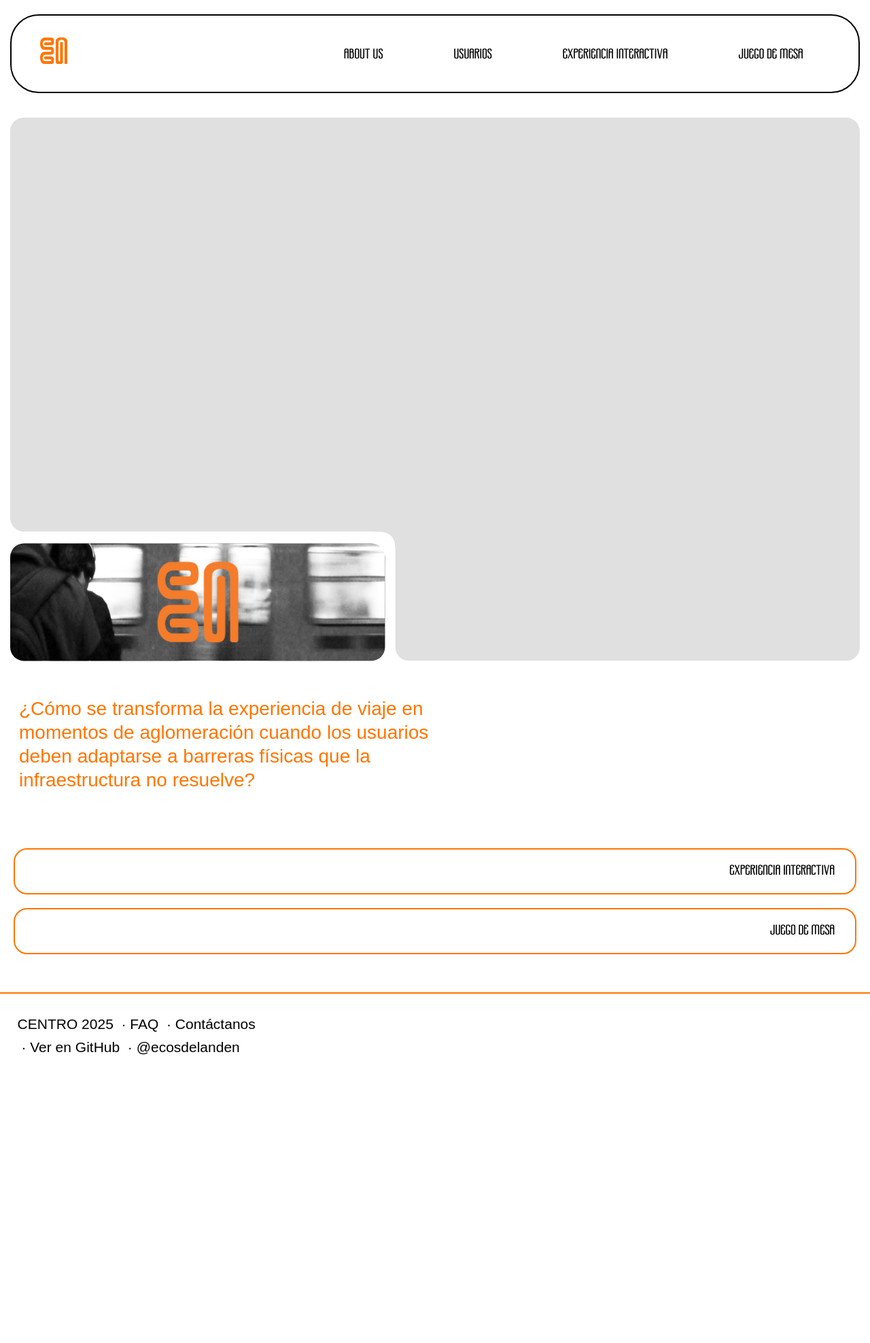
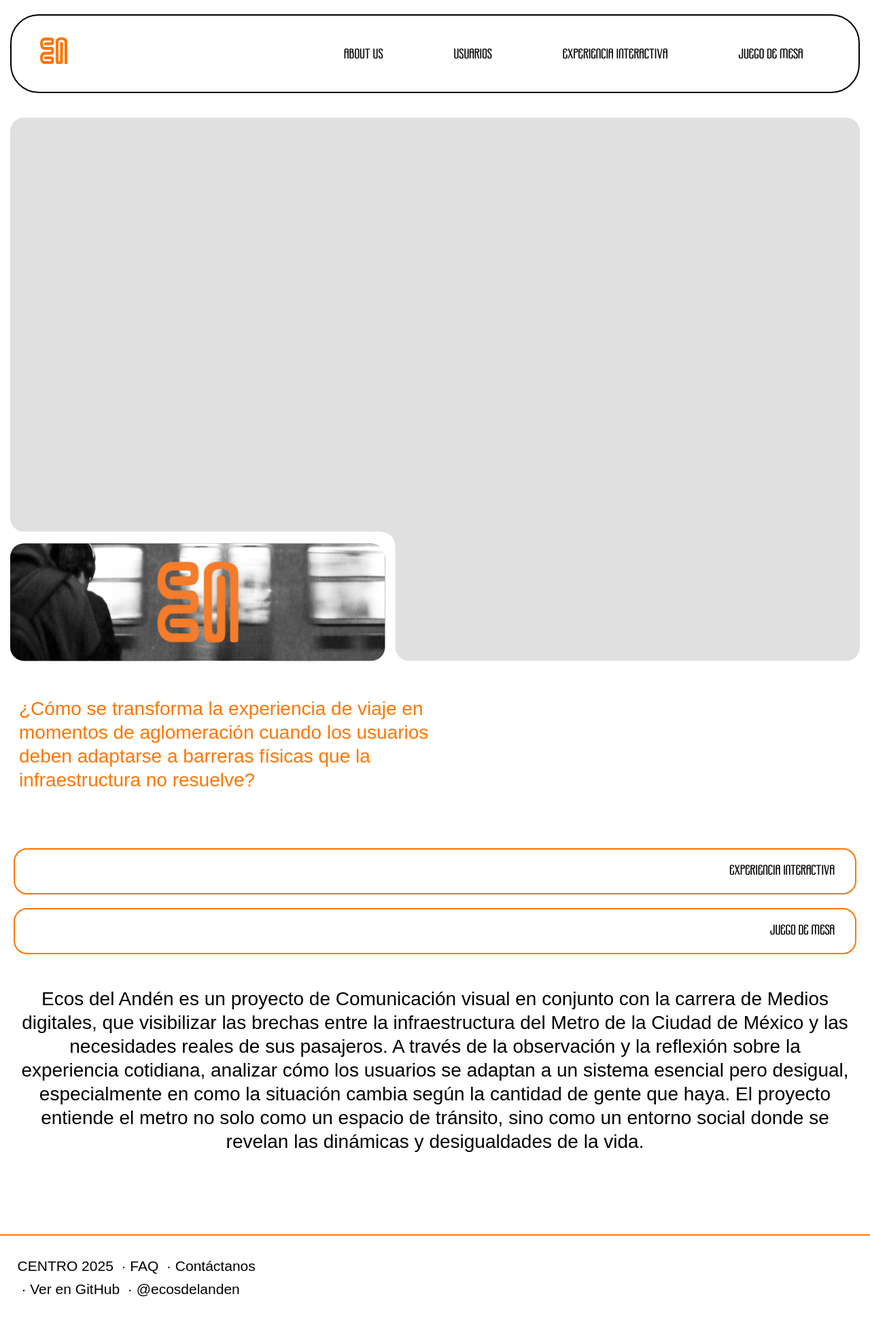
Before and after one commit to rhernandezgar-code/Ecosdelanden, a Jekyll site: the page built from index.html, in a window 1280 px wide. Shown: the whole page at 68% size. Built offline with Jekyll 4.4.1, drawn with Linux system fonts in a browser that asks for light colours; some web fonts are replaced; before the commit the page ends 1620 px from its top, so only the background shows below that.

Commit message:
home abajo

```diff
--- a/css/style.css
+++ b/css/style.css
@@ -222,7 +222,16 @@ a#home-link {
     border: 2px solid var(--color-naranja);
 	display: flex;
 	justify-content:end;
-	align-items: left;
+	align-items: right;
+}
+.on-a-box {
+	font-family: var(--font-body);
+    font-size: 2rem;
+    color: var(--color-negro);
+    padding: 2rem;
+text-align: center;
+    gap: 1rem;
+    line-height: 2.5rem;
 }
 
 .nav-link-home:hover,
@@ -511,7 +520,7 @@ a#home-link {
     margin: 0 auto;
     font-family: var(--font-display);
     text-transform:capitalize;
-    font-size: 8rem;
+    font-size: 6rem;
     text-align: center;
 }
 
--- a/index.html
+++ b/index.html
@@ -60,3 +60,11 @@ que la infraestructura no resuelve?
     Juego de mesa
     </a>
   </nav>
+<div class="on-a-box">
+
+				<p >
+		Ecos del Andén es un proyecto de Comunicación visual en conjunto con la carrera de Medios digitales, que visibilizar las brechas entre la infraestructura del Metro de la Ciudad de México y las necesidades reales de sus pasajeros.
+
+A través de la observación y la reflexión sobre la experiencia cotidiana, analizar cómo los usuarios se adaptan a un sistema esencial pero desigual, especialmente en  como la situación cambia según la cantidad de gente que haya. El proyecto entiende el metro no solo como un espacio de tránsito, sino como un entorno social donde se revelan las dinámicas y desigualdades de la vida.
+	</p>
+			</div>
```
